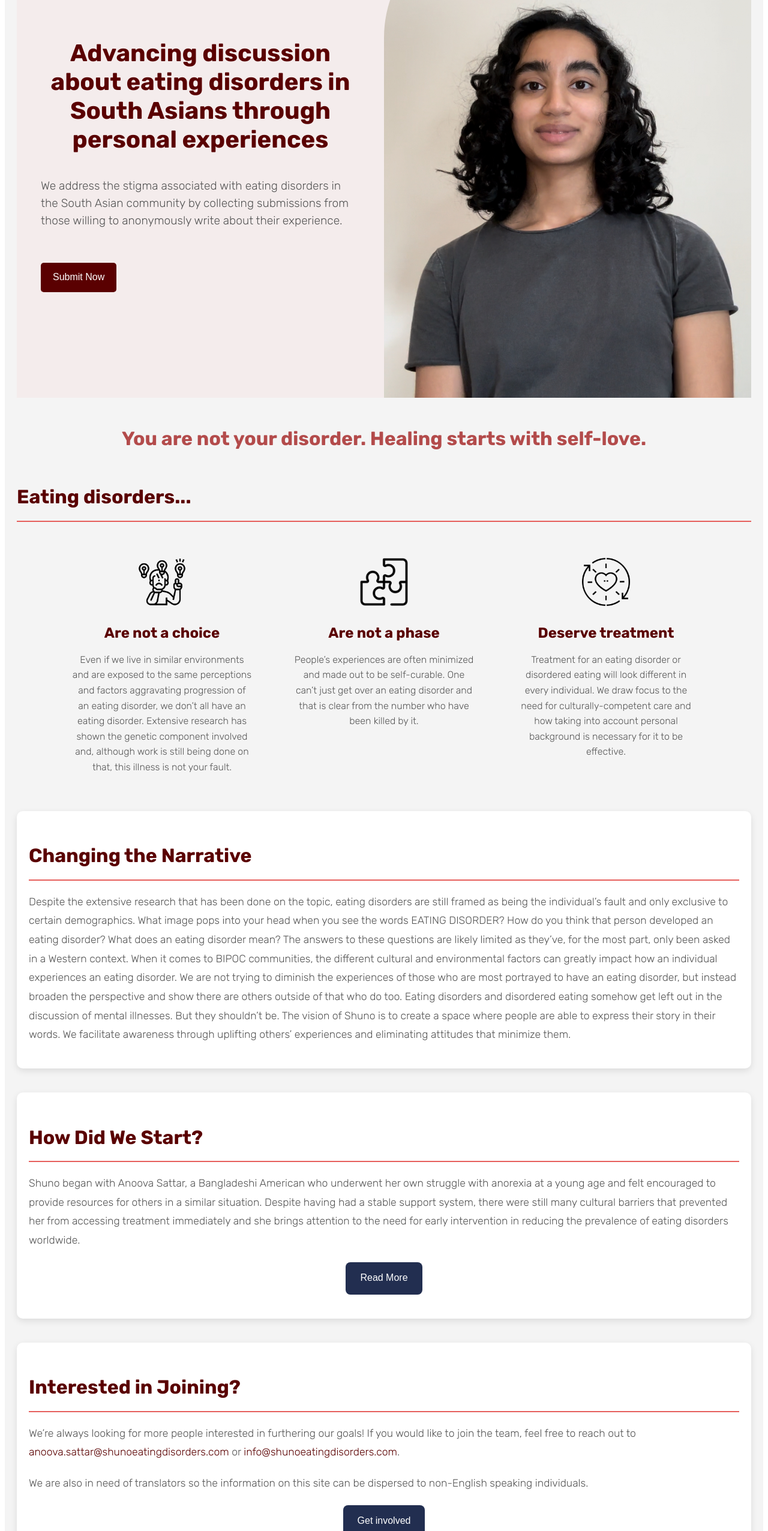
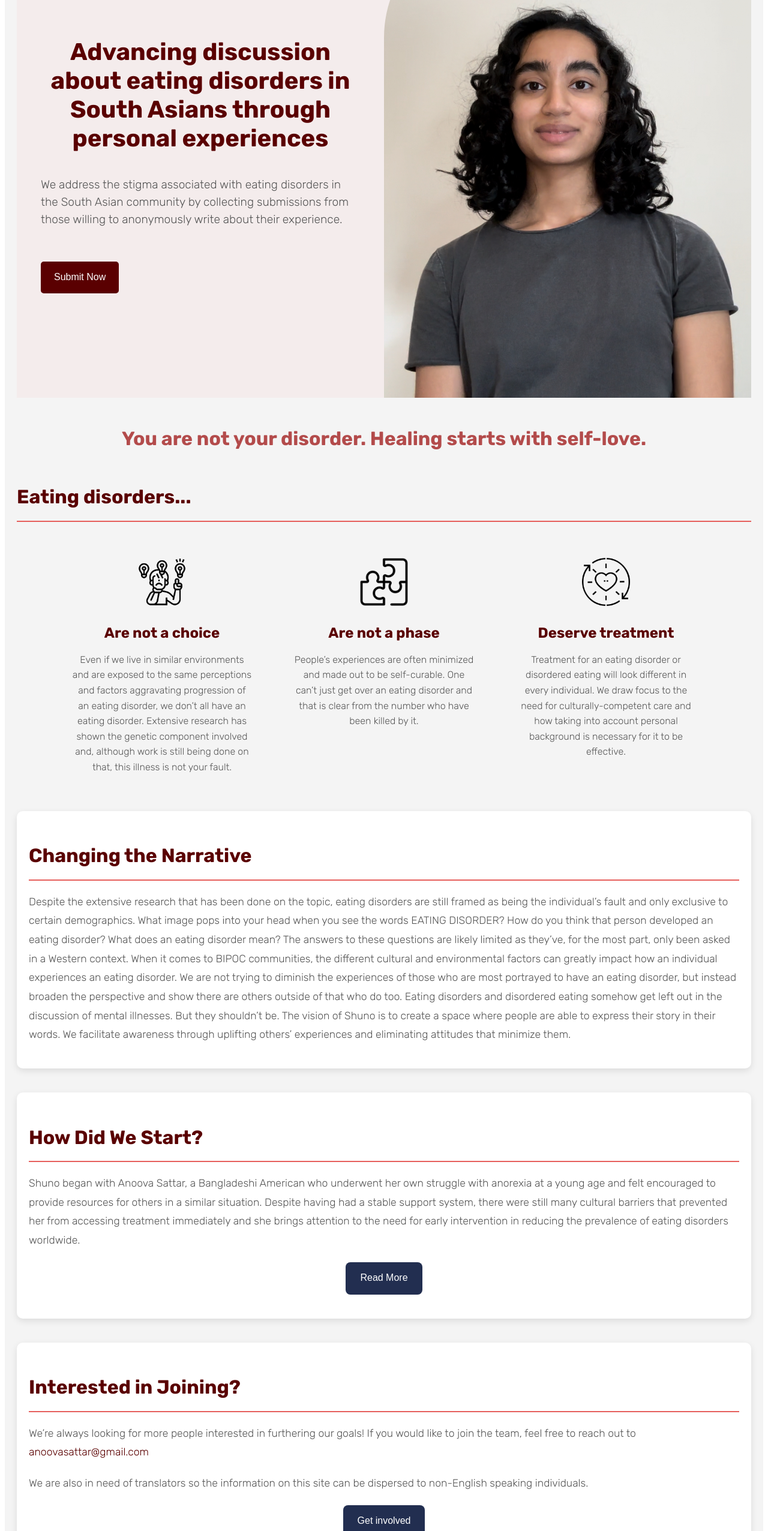
Before and after one commit to Rouabhia2002/Eating-dissorders-website, a React (Vite) app: page / in a window 1280 px wide. Shown: the part 234-2786 px from the top of the page at 60% size. Built offline with nearby package versions, Linux system fonts and the light colour scheme.

Commit message:
Update last changes

```diff
--- a/index.html
+++ b/index.html
@@ -7,7 +7,7 @@
     <link rel="preconnect" href="https://fonts.googleapis.com">
     <link rel="preconnect" href="https://fonts.gstatic.com" crossorigin>
     <link href="https://fonts.googleapis.com/css2?family=Rubik:ital,wght@0,300..900;1,300..900&display=swap" rel="stylesheet">
-    <title>Eating Disordered</title>
+    <title>Shuno</title>
   </head>
   <body>
     <div id="root"></div>
--- a/src/components/Contact/Contact.jsx
+++ b/src/components/Contact/Contact.jsx
@@ -39,7 +39,7 @@ const Contact = () => {
         <div className='contact-info'>
           <h3>Contact Information</h3>
           <h3>Phone</h3>
-          <span>360-545-7121</span>
+          <span>+1 360-545-7121</span>
 
           <h3>Email</h3>
           <span>anoovasattar@gmail.com</span>
--- a/src/components/Footer/Footer.jsx
+++ b/src/components/Footer/Footer.jsx
@@ -61,7 +61,7 @@ function Footer() {
                 <IconButton color="inherit" aria-label="Email">
                   <EmailIcon />
                 </IconButton>
-                Email: info@shunoeatingdisorders.com
+                Email: anoovasattar@gmail.com
               </Link>
               <Link href="https://www.instagram.com/shunoeatingdisorders" color="inherit" underline="hover" target="_blank">
                 <IconButton color="inherit" aria-label="Instagram">
--- a/src/components/Home/Home.css
+++ b/src/components/Home/Home.css
@@ -205,16 +205,19 @@ a:hover {
   background-color: #5A0001;
   color: white;
   padding: 10px 20px;
+  border: 2px solid #5A0001; /* Add border to maintain layout */
   border-radius: 5px;
   text-decoration: none;
   font-size: 1rem;
-  transition: background-color 0.3s ease;
+  transition: background-color 0.3s ease, color 0.3s ease, border-color 0.3s ease;
 }
 
 .submit-button:hover {
   background-color: white;
   color: #E65F5C;
+  border-color: #E65F5C; /* Change border color to match hover */
 }
+
 
 .image-container {
   width: 50%; /* Half the screen width */
--- a/src/components/Home/Home.jsx
+++ b/src/components/Home/Home.jsx
@@ -80,14 +80,14 @@ Eating disorders and disordered eating somehow get left out in the discussion of
             <p>
             Shuno began with Anoova Sattar, a Bangladeshi American who underwent her own struggle with anorexia at a young age and felt encouraged to provide resources for others in a similar situation. Despite having had a stable support system, there were still many cultural barriers that prevented her from accessing treatment immediately and she brings attention to the need for early intervention in reducing the prevalence of eating disorders worldwide.             </p>
             <div className="read-more-button-container">
-              <Link to="/submissions" className="read-more-button">Read More</Link>
+              <Link to="/about" className="read-more-button">Read More</Link>
             </div>
           </section>
 
           <section className="join-us">
             <h2>Interested in Joining?</h2>
             <p>
-              We’re always looking for more people interested in furthering our goals! If you would like to join the team, feel free to reach out to <a href="mailto:anoova.sattar@shunoeatingdisorders.com">anoova.sattar@shunoeatingdisorders.com</a> or <a href="mailto:info@shunoeatingdisorders.com">info@shunoeatingdisorders.com</a>.
+              We’re always looking for more people interested in furthering our goals! If you would like to join the team, feel free to reach out to <a href="mailto:anoovasattar@gmail.com">anoovasattar@gmail.com</a>
             </p>
             <p>We are also in need of translators so the information on this site can be dispersed to non-English speaking individuals.</p>
             <div className="read-more-button-container">
--- a/src/components/Sub/Sub.css
+++ b/src/components/Sub/Sub.css
@@ -72,7 +72,7 @@ h1 {
   padding: 40px;
   border-radius: 8px;
   margin: 50px 0;
-  max-width: 800px;
+  max-width: 900px;
   margin-left: auto;
   margin-right: auto;
 }
--- a/src/components/Sub/Sub.jsx
+++ b/src/components/Sub/Sub.jsx
@@ -63,7 +63,7 @@ const Sub = () => {
     try {
       const response = await axios.post('https://api.web3forms.com/submit', {
         ...dataToSend,
-        access_key: '25d0a3cf-0ef8-4c2b-bca5-91d9e7f8a781' // Replace with your access key
+        access_key: '2d86032f-13dd-43fb-8fcc-99303dd54e44' // Replace with your access key
       });
 
       if (response.data.success) {
@@ -121,7 +121,7 @@ const Sub = () => {
       <div className="intro">
         <p>
           If you are South Asian and willing to share your experience with an eating disorder and/or disordered eating, please use the following form.
-          Feel free to also reach out directly at <a href="tel:+13605457121">+1 360-545-7121</a> or by emailing <a href="mailto:info@shunoeatingdisorders.com">info@shunoeatingdisorders.com</a>.
+          Feel free to also reach out directly at <a href="tel:+13605457121">+1 360-545-7121</a> or by emailing <a href="mailto:anoovasattar@gmail.com">anoovasattar@gmail.com</a>.
         </p>
         <p>
           After a substantial number of responses have been collected, we plan on aggregating them into a map depicting the global impact of eating disorders
```
Also changed, not shown: src/assets/pic11.jpg, vercel.json (added).
